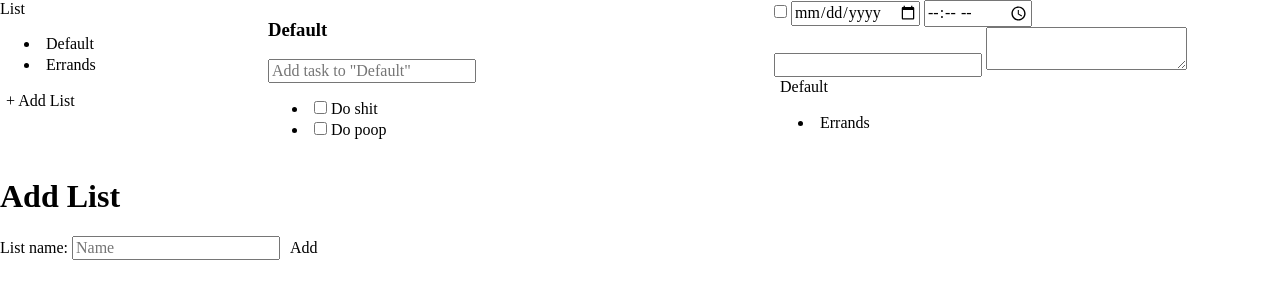
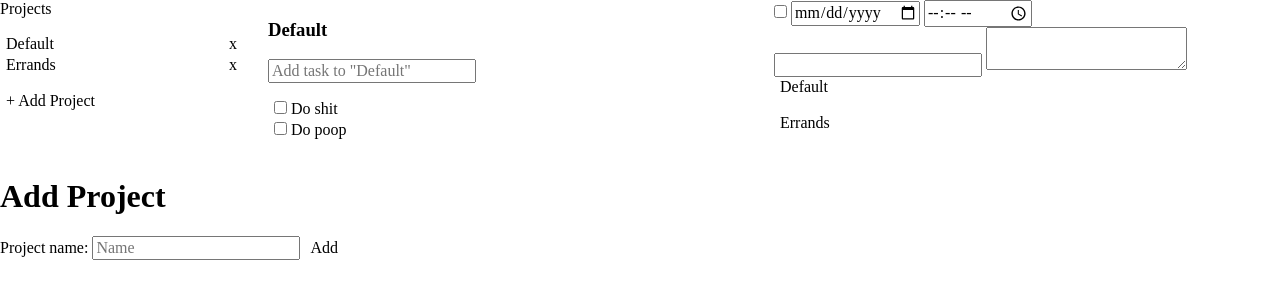
Before and after one commit to faishalirwn/todo-list, a plain HTML site: page index.html in a window 1280 px wide. Drawn offline with Linux system fonts and the light colour scheme.

Commit message:
Improve project markup, style, and creation mechanism

```diff
--- a/index.html
+++ b/index.html
@@ -11,16 +11,10 @@
 <body>
     <div id="container">
         <div id="sidebar">
-            <span>List</span>
+            <span>Projects</span>
             <ul id="project-list">
-                <li>
-                    <button>Default</button>
-                </li>
-                <li>
-                    <button>Errands</button>
-                </li>
             </ul>
-            <button>+ Add List</button>
+            <button>+ Add Project</button>
         </div>
         <div id="tasks">
             <h3>Default</h3>
@@ -60,11 +54,11 @@
             </div>
         </div>
     </div>
-    <div id="add-list-modal">
-        <h1>Add List</h1>
-        <label for="list-name-input">List name: </label>
-        <input type="text" id="list-name-input" name="" placeholder="Name">
-        <button id="add-list-btn">Add</button>
+    <div id="add-project-modal">
+        <h1>Add Project</h1>
+        <label for="project-name-input">Project name: </label>
+        <input type="text" id="project-name-input" name="" placeholder="Name">
+        <button id="add-project-btn">Add</button>
     </div>
     <script src="./main.js"></script>
 </body>
--- a/main.js
+++ b/main.js
@@ -1 +1 @@
-(()=>{const t=(()=>{let t=[];return{addProject:e=>{t.push(e)},removeProject:e=>{t.splice(e,1)},getProjects:()=>t}})();class e{constructor(t){this.title=t,this.todos=[]}addTodo(t){this.todos.push(t)}removeTodo(t){this.todos.splice(t,1)}}const o=()=>{const e=document.querySelector("#project-list");for(;e.firstChild;)e.removeChild(e.lastChild);t.getProjects().forEach((t=>{const o=document.createElement("li"),c=document.createElement("button");c.textContent=t.title,o.appendChild(c),e.appendChild(o)}))},c=()=>{const c=document.querySelector("#list-name-input"),d=new e(c.value);t.addProject(d),o()},d=()=>{const o=new e("Default"),c=new e("Errands");t.addProject(o),t.addProject(c)};document.querySelector("#add-list-btn").addEventListener("click",c),d()})();
+(()=>{const t=(()=>{let t=[];return{addProject:e=>{t.push(e)},removeProject:e=>{t.splice(e,1)},getProjects:()=>t}})();class e{constructor(t){this.title=t,this.todos=[]}addTodo(t){this.todos.push(t)}removeTodo(t){this.todos.splice(t,1)}}const o=()=>{const e=document.querySelector("#project-list");for(;e.firstChild;)e.removeChild(e.lastChild);t.getProjects().forEach((t=>{const o=document.createElement("li"),c=document.createElement("button");c.textContent=t.title,c.setAttribute("class","project-title");const n=document.createElement("button");n.textContent="x",n.setAttribute("class","project-remove-btn"),o.appendChild(c),o.appendChild(n),e.appendChild(o)}))},c=()=>{const c=document.querySelector("#project-name-input"),n=new e(c.value);t.addProject(n),o()},n=()=>{const c=new e("Default"),n=new e("Errands");t.addProject(c),t.addProject(n),o()};document.querySelector("#add-project-btn").addEventListener("click",c),n()})();
--- a/style.css
+++ b/style.css
@@ -4,7 +4,30 @@ button {
     cursor: pointer;
 }
 
+ul {
+    padding: 0;
+}
+
+li {
+    list-style-type: none;
+}
+
 #container {
     display: grid;
     grid-template-columns: 268px 1fr 1fr;
 }
+
+#project-list li {
+    position: relative;
+}
+
+.project-title {
+    width: 100%;
+    text-align: left;
+}
+
+.project-remove-btn {
+    position: absolute;
+    top: 0;
+    right: 25px;
+}
```
